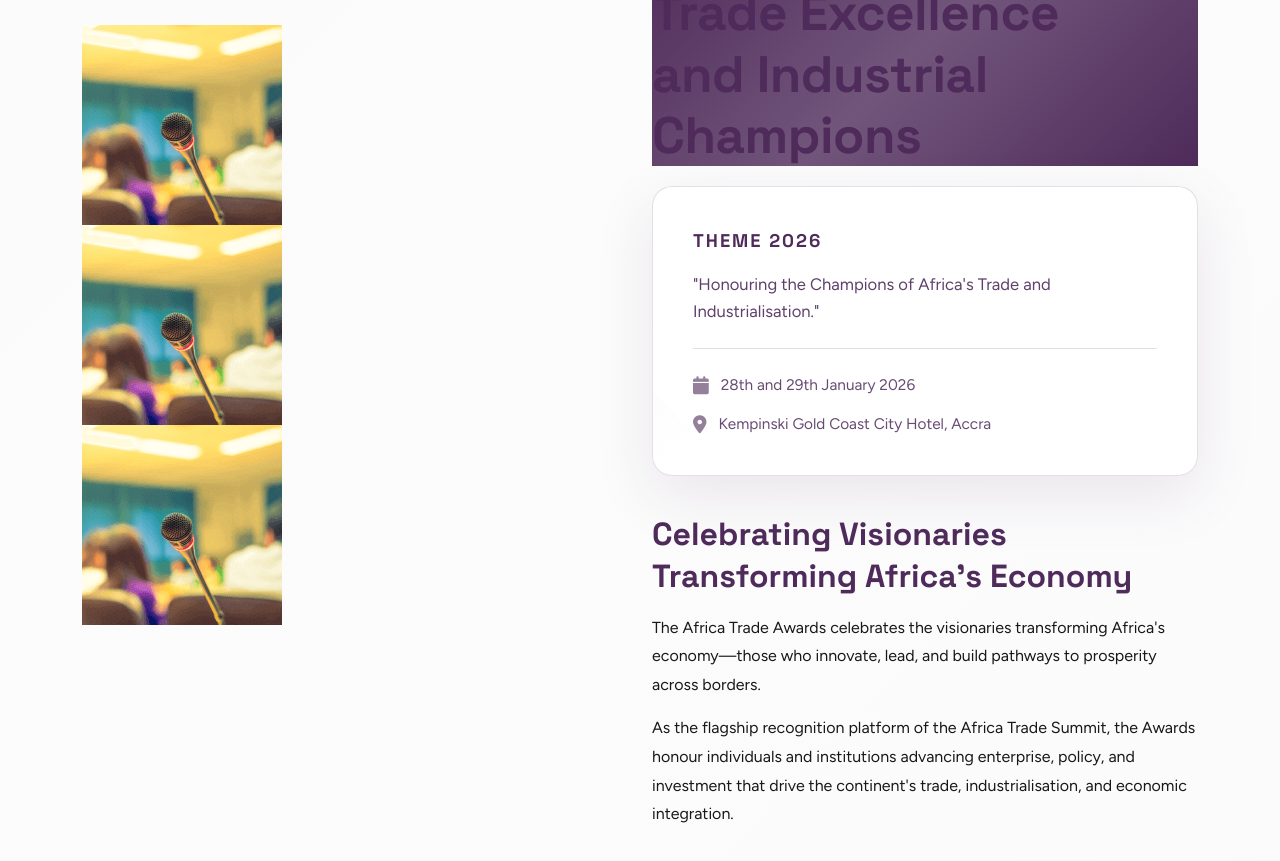
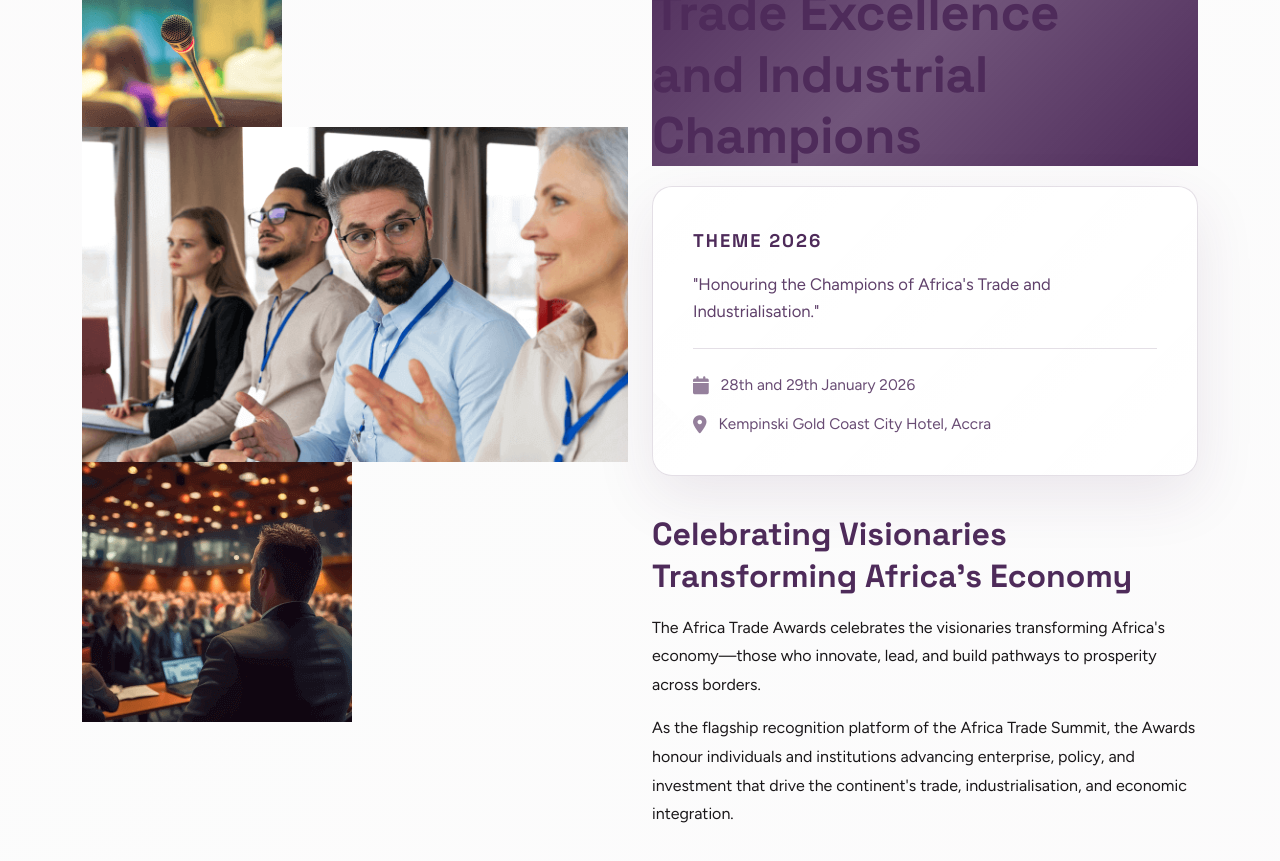
Before and after one commit to wastwagon/africatradeawards.com, a Next.js app: page / in a window 1280 px wide. Shown: the part 1060-1921 px from the top of the page. Built offline with nearby package versions, Linux system fonts and the light colour scheme.

Commit message:
Fix image duplication by using different images for each position

```diff
--- a/components/sections/home1/HeroContentSection.tsx
+++ b/components/sections/home1/HeroContentSection.tsx
@@ -14,10 +14,10 @@ export default function HeroContentSection() {
 							</div>
 							<div className="secondary-images">
 								<div className="secondary-image">
-									<img src="/assets/img/all-images/about/about-img8.png" alt="Trade Excellence" />
+									<img src="/assets/img/all-images/about/about-img1.png" alt="Trade Excellence" />
 								</div>
 								<div className="secondary-image">
-									<img src="/assets/img/all-images/about/about-img8.png" alt="Industrial Champions" />
+									<img src="/assets/img/all-images/about/about-img2.png" alt="Industrial Champions" />
 								</div>
 							</div>
 						</div>
```
